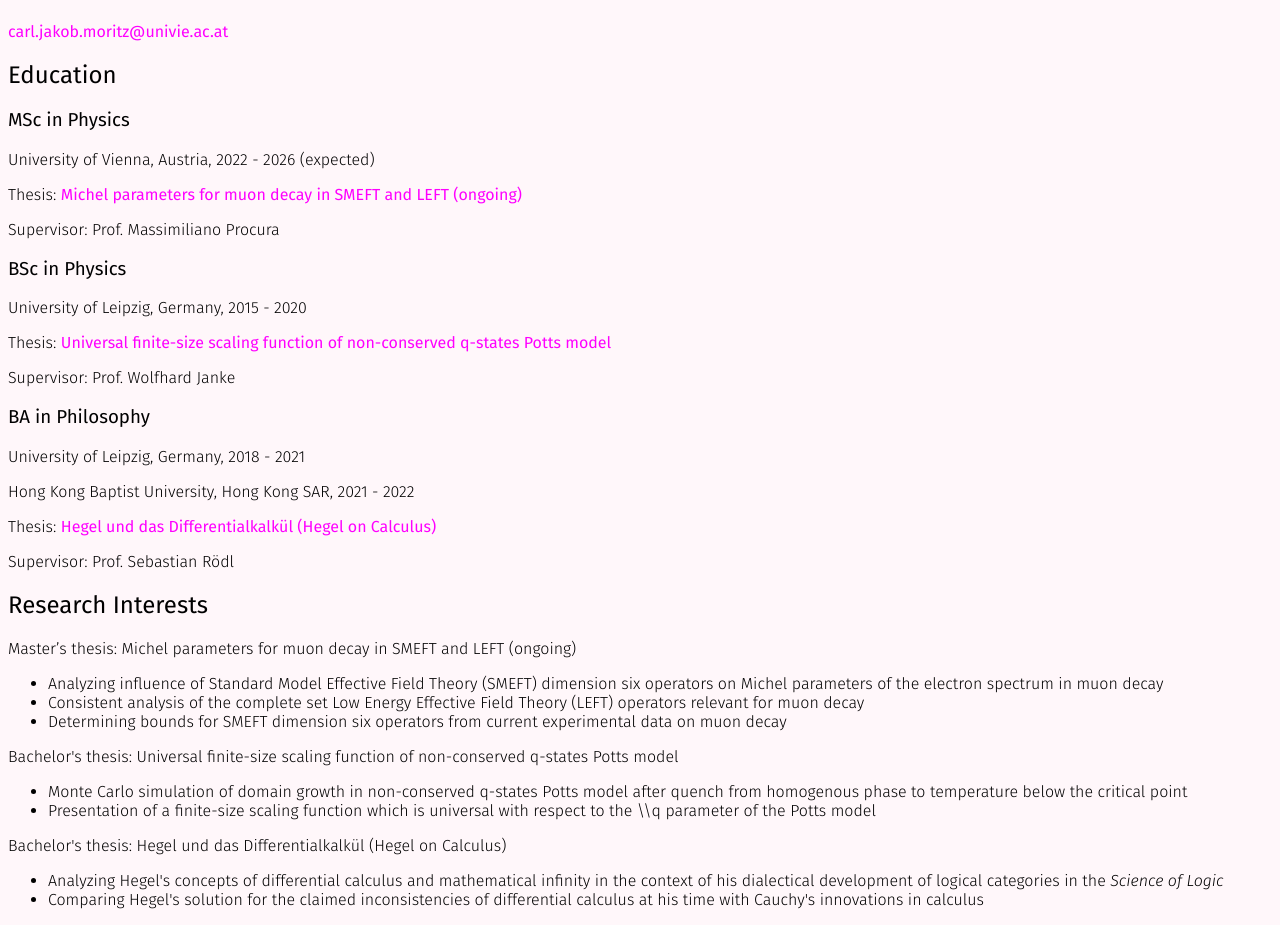
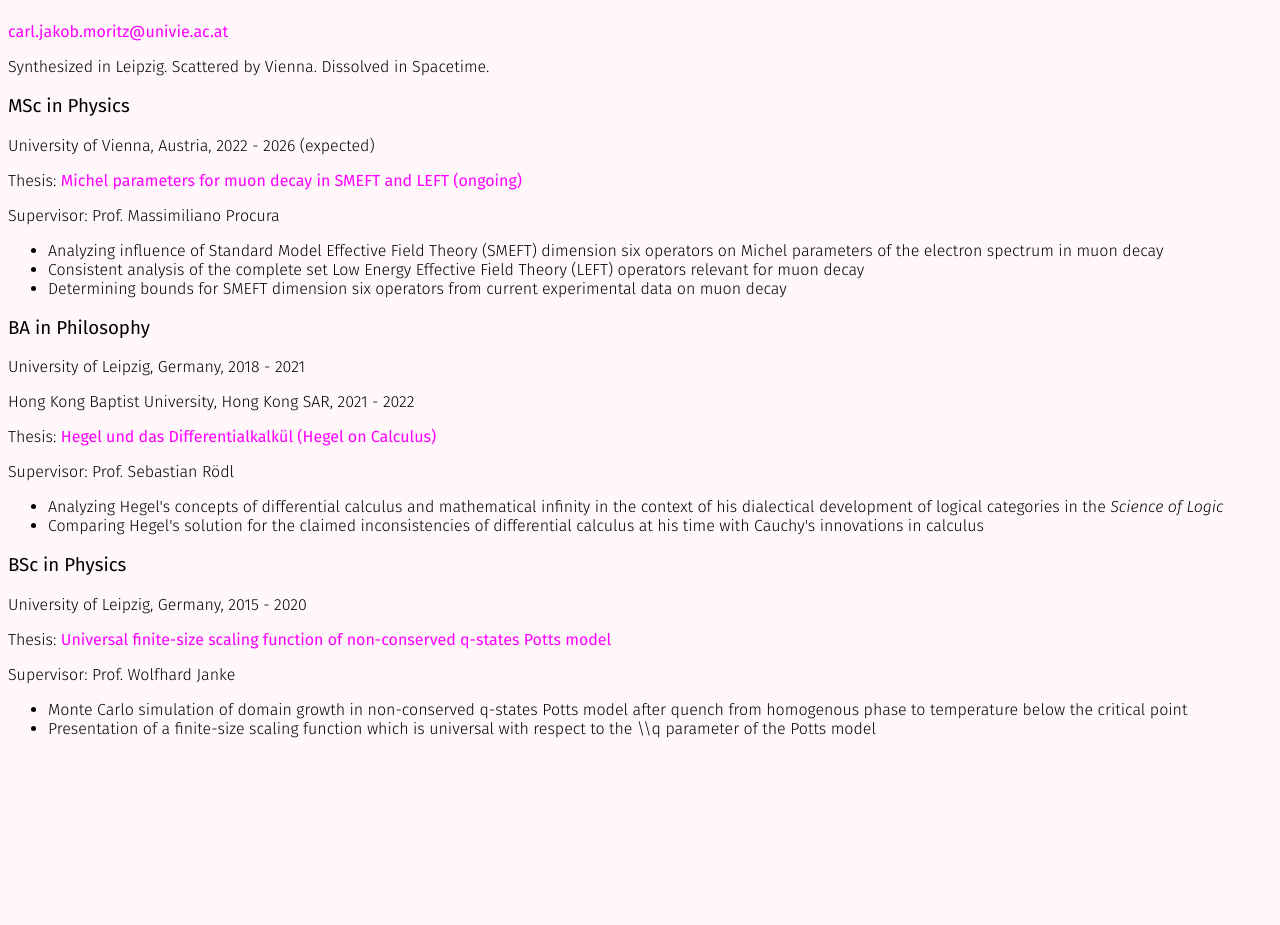
Before and after one commit to GrumpyGoedel/jakobmoritzcom, a website: page public/cv.html in a window 1280 px wide. Shown: the part 78-1003 px from the top of the page. After the commit the page ends 832 px from the top, so only its background shows below. Drawn offline with Linux system fonts and the light colour scheme.

Commit message:
Changed About Subpage

```diff
--- a/public/cv.html
+++ b/public/cv.html
@@ -31,36 +31,37 @@
     <body>
         <h1><a href="/index.html">Carl Jakob Moritz</a></h1>
         <p><a href="mailto:carl.jakob.moritz@univie.ac.at">carl.jakob.moritz@univie.ac.at</a></p>
-        <h2>Education</h2>
+        <p>Synthesized in Leipzig. Scattered by Vienna. Dissolved in Spacetime.</p>
+
         <h3>MSc in Physics</h3>
         <p>University of Vienna, Austria, 2022 - 2026 (expected)</p>
         <p>Thesis: <a href = "/Exposé.pdf">Michel parameters for muon decay in SMEFT and LEFT (ongoing)</a></p>
         <p>Supervisor: Prof. Massimiliano Procura</p>
-        <h3>BSc in Physics</h3>
-        <p>University of Leipzig, Germany, 2015 - 2020</p>
-        <p>Thesis: <a href="/thesis_potts.pdf">Universal finite-size scaling function of non-conserved q-states Potts model</a></p>
-        <p>Supervisor: Prof. Wolfhard Janke</p>
+        <ul>
+            <li>Analyzing influence of Standard Model Effective Field Theory (SMEFT) dimension six operators on Michel parameters of the electron spectrum in muon decay</li>
+            <li>Consistent analysis of the complete set Low Energy Effective Field Theory (LEFT) operators relevant for muon decay</li>
+            <li>Determining bounds for SMEFT dimension six operators from current experimental data on muon decay</li>
+        </ul>
+
+
         <h3>BA in Philosophy</h3>
         <p>University of Leipzig, Germany, 2018 - 2021</p>
         <p>Hong Kong Baptist University, Hong Kong SAR, 2021 - 2022</p>
         <p>Thesis: <a href="/thesis_hegel.pdf">Hegel und das Differentialkalkül (Hegel on Calculus)</a></p>
         <p>Supervisor: Prof. Sebastian Rödl</p>
-        <h2>Research Interests</h2>
-        <p>Master’s thesis: Michel parameters for muon decay in SMEFT and LEFT (ongoing)</p>
         <ul>
-            <li>Analyzing influence of Standard Model Effective Field Theory (SMEFT) dimension six operators on Michel parameters of the electron spectrum in muon decay</li>
-            <li>Consistent analysis of the complete set Low Energy Effective Field Theory (LEFT) operators relevant for muon decay</li>
-            <li>Determining bounds for SMEFT dimension six operators from current experimental data on muon decay</li>
+            <li>Analyzing Hegel's concepts of differential calculus and mathematical infinity in the context of his dialectical development of logical categories in the <i>Science of Logic</i></li>
+            <li>Comparing Hegel's solution for the claimed inconsistencies of differential calculus at his time with Cauchy's innovations in calculus</li>
         </ul>
-        <p>Bachelor's thesis: Universal finite-size scaling function of non-conserved q-states Potts model</p>
+
+        <h3>BSc in Physics</h3>
+        <p>University of Leipzig, Germany, 2015 - 2020</p>
+        <p>Thesis: <a href="/thesis_potts.pdf">Universal finite-size scaling function of non-conserved q-states Potts model</a></p>
+        <p>Supervisor: Prof. Wolfhard Janke</p>
         <ul>
             <li>Monte Carlo simulation of domain growth in non-conserved q-states Potts model after quench from homogenous phase to temperature below the critical point</li>
             <li>Presentation of a finite-size scaling function which is universal with respect to the \\q parameter of the Potts model</li>
         </ul>
-        <p>Bachelor's thesis: Hegel und das Differentialkalkül (Hegel on Calculus)</p>
-        <ul>
-            <li>Analyzing Hegel's concepts of differential calculus and mathematical infinity in the context of his dialectical development of logical categories in the <i>Science of Logic</i></li>
-            <li>Comparing Hegel's solution for the claimed inconsistencies of differential calculus at his time with Cauchy's innovations in calculus</li>
-        </ul>
+
     </body>
 </html>
```
